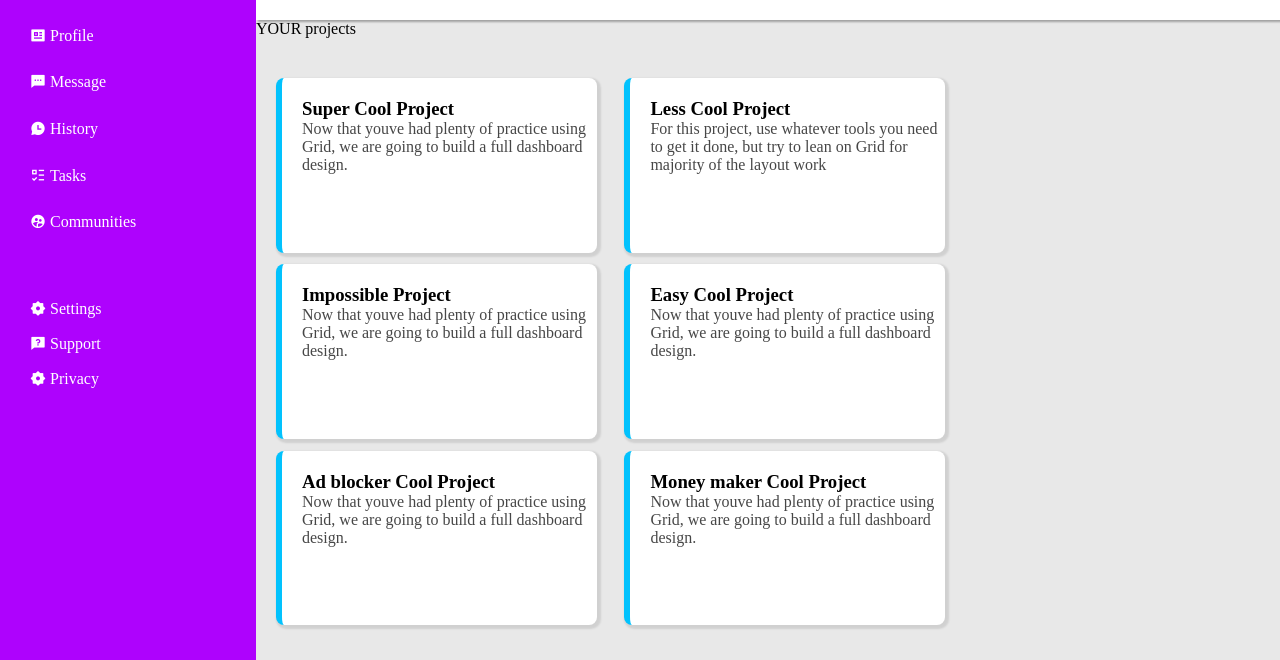
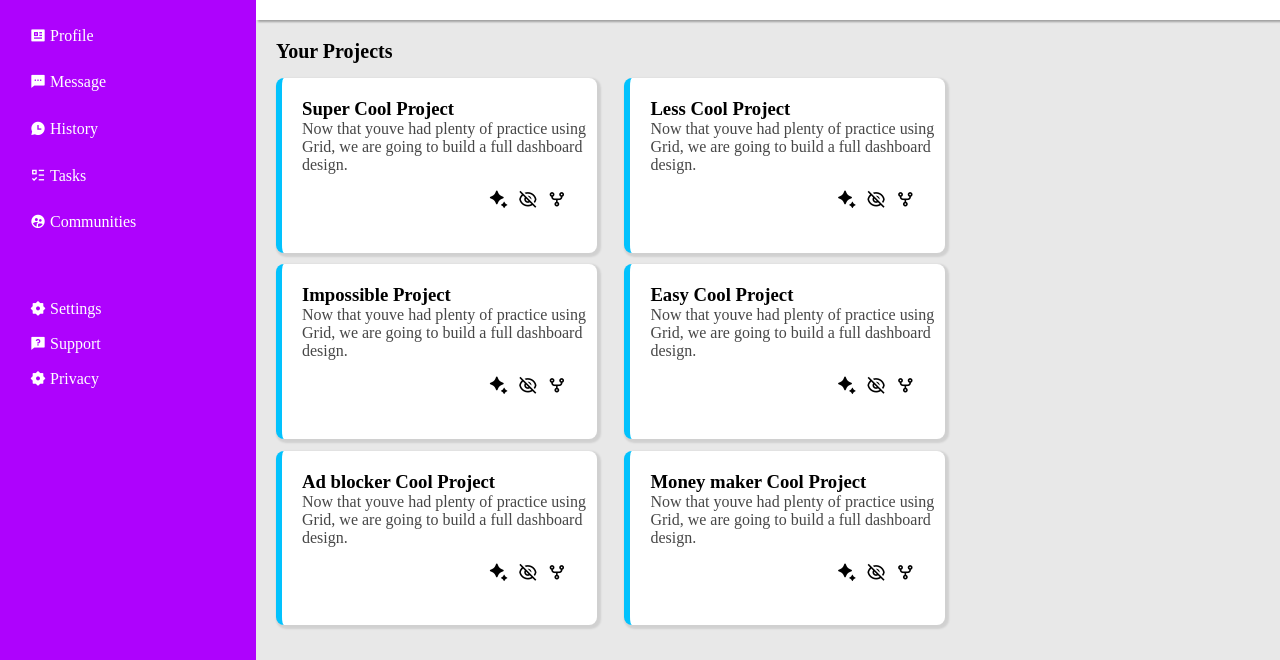
Before and after one commit to MICHELLENGEI/admin-dashboard-odin, a plain HTML site: page index.html in a window 1280 px wide. Shown: the part 140-800 px from the top of the page. Drawn offline with nearby package versions, Linux system fonts and the light colour scheme.

Commit message:
added card icons

```diff
--- a/index.html
+++ b/index.html
@@ -71,29 +71,36 @@
             <div class="main-content">
 
                 <div class="yourProjects">
-                    YOUR projects
+                    <h4>Your Projects</h4>
                     <div class="projects">
                         <div class="article">
                             <h3>Super Cool Project</h3>
                             <p>Now that youve had plenty of practice using Grid, we are going to build a full dashboard
                                 design. </p>
                                 <div class="icons">
-
+                                    <i class="ri-bard-fill"></i>
+                                    <i class="ri-eye-off-line"></i>
+                                    <i class="ri-git-fork-line"></i>
                                 </div>
                         </div>
                         <div class="article">
                             <h3>Less Cool Project</h3>
-                            <p>For this project, use whatever tools you need to get it done, but try to lean on Grid for majority of the layout work</p>
-                            <div class="icons">
-
-                            </div>
+                            <p>Now that youve had plenty of practice using Grid, we are going to build a full dashboard
+                                design.</p>
+                                <div class="icons">
+                                    <i class="ri-bard-fill"></i>
+                                    <i class="ri-eye-off-line"></i>
+                                    <i class="ri-git-fork-line"></i>
+                                </div>
                         </div>
                         <div class="article">
                             <h3>Impossible Project</h3>
                             <p>Now that youve had plenty of practice using Grid, we are going to build a full dashboard
                                 design.</p>
                                 <div class="icons">
-
+                                    <i class="ri-bard-fill"></i>
+                                    <i class="ri-eye-off-line"></i>
+                                    <i class="ri-git-fork-line"></i>
                                 </div>
                         </div>
                         <div class="article">
@@ -101,7 +108,9 @@
                             <p>Now that youve had plenty of practice using Grid, we are going to build a full dashboard
                                 design.</p>
                                 <div class="icons">
-
+                                    <i class="ri-bard-fill"></i>
+                                    <i class="ri-eye-off-line"></i>
+                                    <i class="ri-git-fork-line"></i>
                                 </div>
                         </div>
                         <div class="article">
@@ -109,7 +118,9 @@
                             <p>Now that youve had plenty of practice using Grid, we are going to build a full dashboard
                                 design.</p>
                                 <div class="icons">
-
+                                    <i class="ri-bard-fill"></i>
+                                    <i class="ri-eye-off-line"></i>
+                                    <i class="ri-git-fork-line"></i>
                                 </div>
                         </div>
                         <div class="article">
@@ -117,7 +128,9 @@
                             <p>Now that youve had plenty of practice using Grid, we are going to build a full dashboard
                                 design.</p>
                                 <div class="icons">
-
+                                    <i class="ri-bard-fill"></i>
+                                    <i class="ri-eye-off-line"></i>
+                                    <i class="ri-git-fork-line"></i>
                                 </div>
                         </div>
 
```
